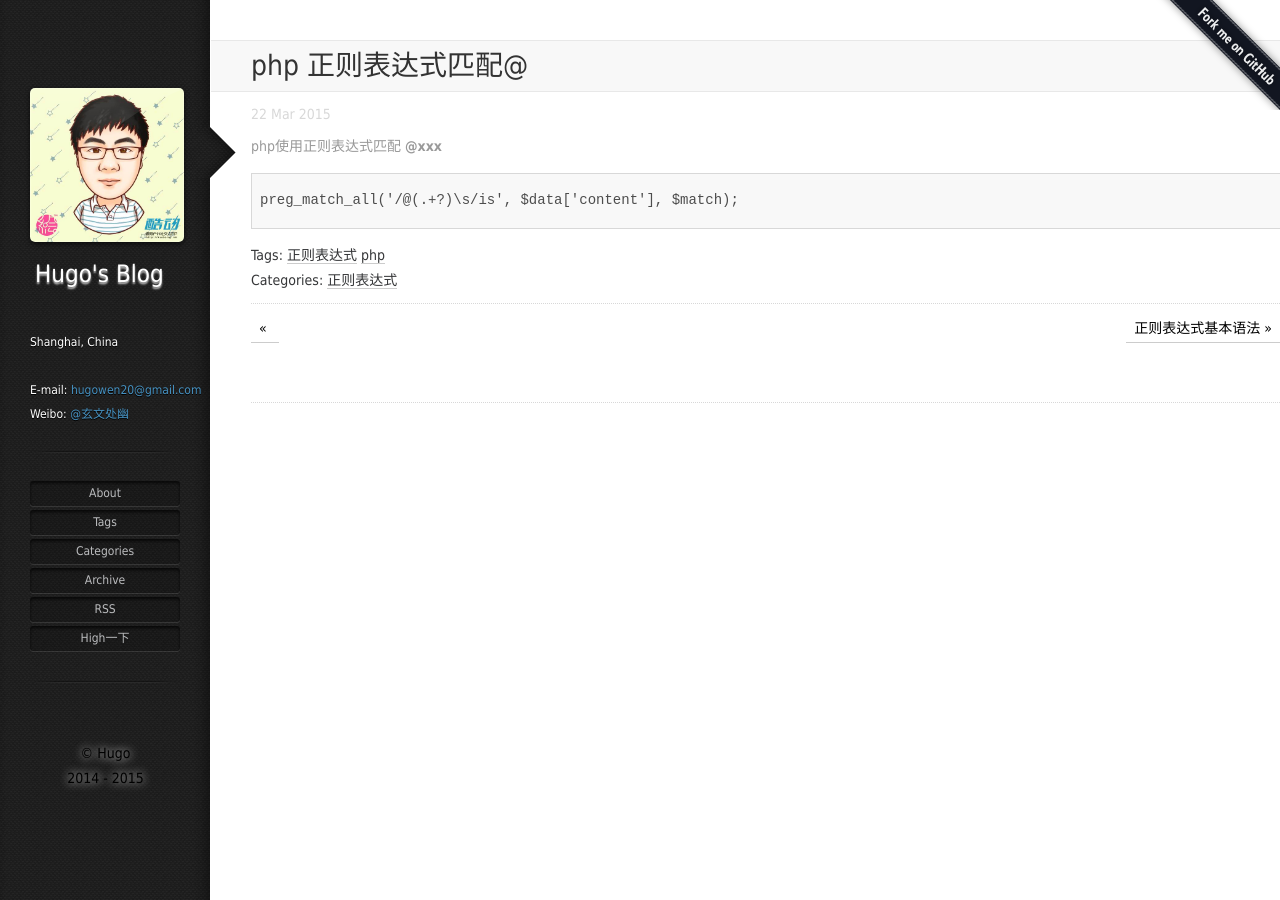
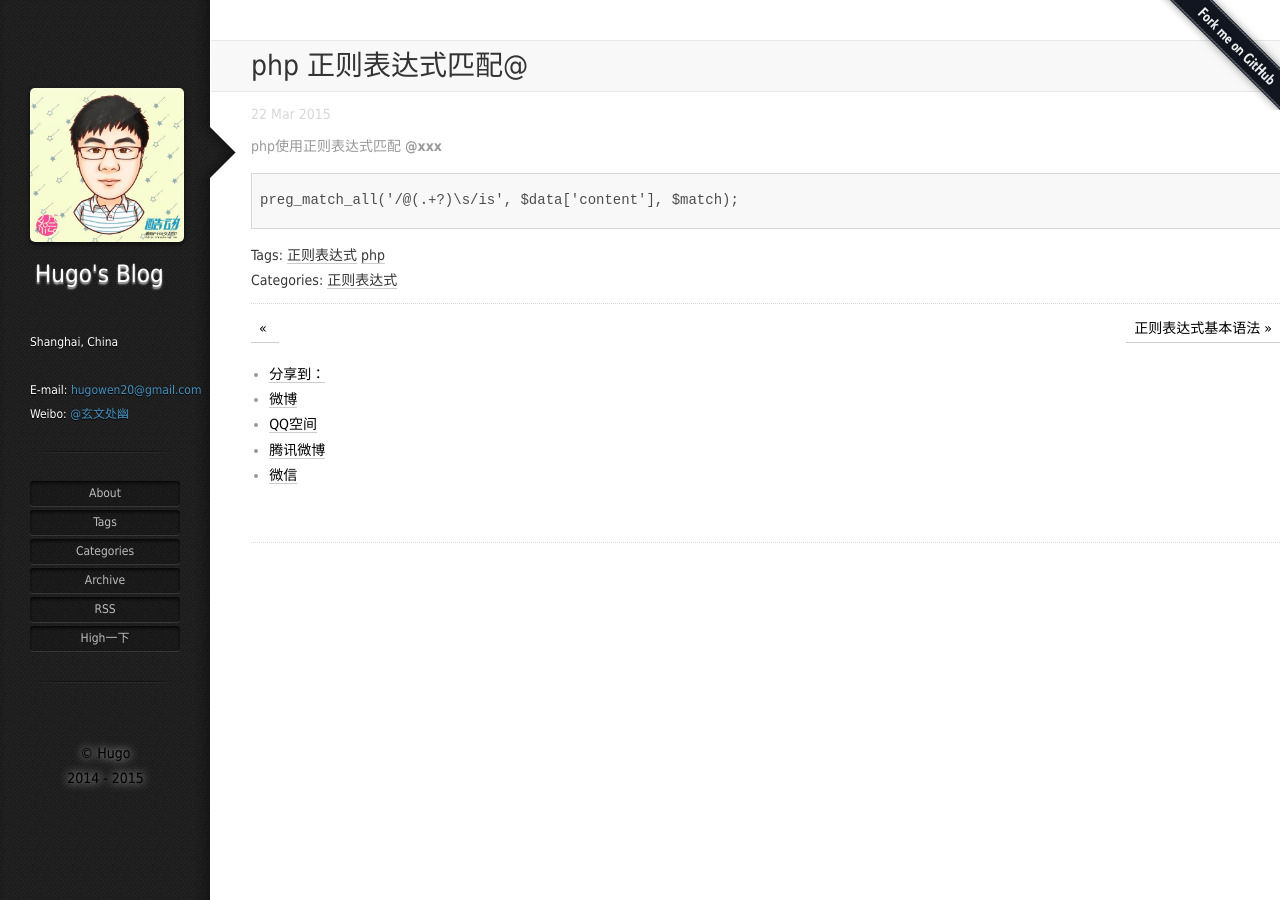
Before and after one commit to HugoWen/HugoWen.github.io_jekyll_bak, a Jekyll site: the page built from _posts/2015-03-22-reg-at.md, in a window 1280 px wide. Built offline with Jekyll 4.4.1, drawn with Linux system fonts in a browser that asks for light colours; Markdown is read by kramdown in place of the engine named in the settings; comment, search, counter and statistics services are not loaded.

Commit message:
modify duoshuo position

```diff
--- a/_layouts/henter-diandian.html
+++ b/_layouts/henter-diandian.html
@@ -119,10 +119,10 @@
 </script>
 
 <!-- 多说评论框 start -->
-<div class="ds-thread" data-thread-key="{{ page.id }}" data-title="{{ page.title }}" data-url="{{site.url}}/{{ page.url }}"></div>
+<!--<div class="ds-thread" data-thread-key="{{ page.id }}" data-title="{{ page.title }}" data-url="{{site.url}}/{{ page.url }}"></div>-->
 <!-- 多说评论框 end -->
 <!-- 多说公共JS代码 start (一个网页只需插入一次) -->
-<script type="text/javascript">
+<!--<script type="text/javascript">
     var duoshuoQuery = {short_name:"hugowen"};
     (function() {
         var ds = document.createElement('script');
@@ -132,7 +132,7 @@
         (document.getElementsByTagName('head')[0]
                 || document.getElementsByTagName('body')[0]).appendChild(ds);
     })();
-</script>
+</script>-->
 <!-- 多说公共JS代码 end -->
 
 <script type="text/javascript">
--- a/_layouts/post.html
+++ b/_layouts/post.html
@@ -27,6 +27,39 @@ layout: henter-diandian
         {% if page.next %}
         <a class="next" href="{{ site.url }}{{ page.next.url }}" rel="bookmark">{{ page.next.title | truncatewords:5 }}&nbsp;&raquo;</a>
         {% endif %}
-     </nav>
-     <div id="disqus_thread"></div>
+    </nav>
+    <!--<div id="disqus_thread"></div>-->
+
+    <div class="ds-share" data-thread-key="此处请替换为当前文章的thread-key" data-title="此处请替换为分享时显示的标题" data-images="此处请替换为分享时显示的图片的链接地址" data-content="此处请替换为分享时显示的内容" data-url="此处请替换为分享时显示的链接地址">
+        <div class="ds-share-inline">
+            <ul  class="ds-share-icons-">
+
+                <li data-toggle="ds-share-icons-more"><a class="ds-more" href="javascript:void(0);">分享到：</a></li>
+                <li><a class="ds-weibo" href="javascript:void(0);" data-service="weibo">微博</a></li>
+                <li><a class="ds-qzone" href="javascript:void(0);" data-service="qzone">QQ空间</a></li>
+                <li><a class="ds-qqt" href="javascript:void(0);" data-service="qqt">腾讯微博</a></li>
+                <li><a class="ds-wechat" href="javascript:void(0);" data-service="wechat">微信</a></li>
+
+            </ul>
+            <div class="ds-share-icons-more">
+            </div>
+        </div>
+    </div>
+
+    <!-- 多说评论框 start -->
+    <div class="ds-thread" data-thread-key="{{ page.id }}" data-title="{{ page.title }}" data-url="{{ site.url }}/{{ page.url }}"></div>
+    <!-- 多说评论框 end -->
+    <!-- 多说公共JS代码 start (一个网页只需插入一次) -->
+    <script type="text/javascript">
+        var duoshuoQuery = {short_name:"hugowen"};
+        (function() {
+            var ds = document.createElement('script');
+            ds.type = 'text/javascript';ds.async = true;
+            ds.src = (document.location.protocol == 'https:' ? 'https:' : 'http:') + '//static.duoshuo.com/embed.js';
+            ds.charset = 'UTF-8';
+            (document.getElementsByTagName('head')[0]
+                    || document.getElementsByTagName('body')[0]).appendChild(ds);
+        })();
+    </script>
+    <!-- 多说公共JS代码 end -->
 </article>
```
Also changed, not shown: _layouts/default.html (+1 -16 lines).
